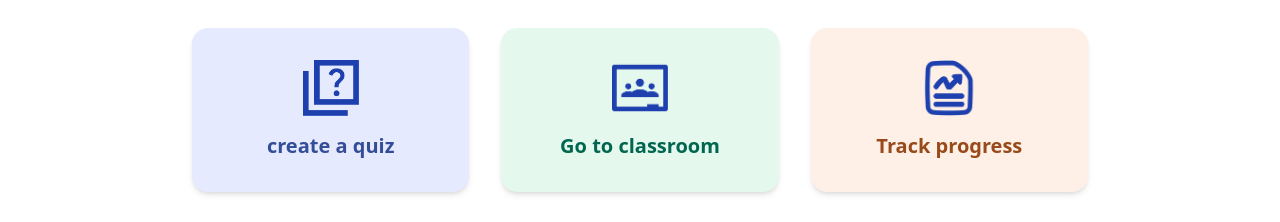
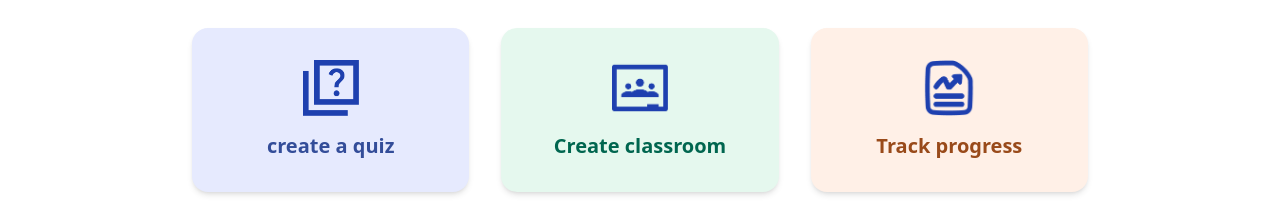
Before and after one commit to vanshika3124/smartsync, a React (Vite) app: page / in a window 1280 px wide. Shown: the part 1040-1262 px from the top of the page. Built offline with nearby package versions, Linux system fonts and the light colour scheme.

Commit message:
fixed leaderboard

```diff
--- a/src/pages/HomePage.jsx
+++ b/src/pages/HomePage.jsx
@@ -90,7 +90,7 @@ const StartTeachingSection = () => {
           </Link>
           <Link to={classroomLink} className="block bg-[#E5F8EE] p-8 rounded-2xl shadow-md hover:shadow-lg transition-shadow text-[#00664F]">
             <img src="/photos/start-classroom.png" alt="Go to classroom" className="w-14 h-14 mx-auto mb-4" />
-            <h3 className="font-semibold text-xl">Go to classroom</h3>
+            <h3 className="font-semibold text-xl">Create classroom</h3>
           </Link>
           <Link to={trackLink} className="block bg-[#FFF0E7] p-8 rounded-2xl shadow-md hover:shadow-lg transition-shadow text-[#994A1A]">
             <img src="/photos/start-track.png" alt="Track progress" className="w-14 h-14 mx-auto mb-4" />
--- a/src/pages/QuizAnalysisPage.jsx
+++ b/src/pages/QuizAnalysisPage.jsx
@@ -42,6 +42,7 @@ const StatCard = ({ title, value, icon, iconBg }) => (
   </div>
 );
 
+// --- 🚀🚀 YEH NAYA COMPONENT HAI 🚀🚀 ---
 // 2. Smart Leaderboard Item (for predicted scores)
 const LeaderboardItem = ({ rank, student }) => (
   <div className="flex items-center justify-between p-4 border-b border-gray-100">
@@ -58,21 +59,22 @@ const LeaderboardItem = ({ rank, student }) => (
     </div>
   </div>
 );
+// --- End of New Component ---
 
-// --- 🚀🚀 YEH HAI ASLI FIX 🚀🚀 ---
+// --- 🚀🚀 YEH UPDATED COMPONENT HAI 🚀🚀 ---
 // 3. Full Submission Item (for actual results)
 const SubmissionItem = ({ submission }) => (
   <tr className="border-b border-gray-200">
     <td className="py-3 px-4 font-medium text-gray-900">{submission.student.name}</td>
     <td className="py-3 px-4 text-gray-600">{submission.student.email}</td>
     <td className="py-3 px-4 font-semibold text-green-600">{submission.totalScore} pts</td>
-    {/* Check if predictedScore exists before calling .toFixed() */}
+    {/* Check if predictedScore exists before showing */}
     <td className="py-3 px-4 font-semibold text-blue-600">
       {submission.predictedScore ? `${submission.predictedScore.toFixed(1)} pts` : 'N/A'}
     </td>
   </tr>
 );
-// --- End of Fix ---
+// --- End of Update ---
 
 
 // --- Chart Data (Placeholders) ---
@@ -96,15 +98,17 @@ function QuizAnalysisPage() {
   const [leaderboard, setLeaderboard] = useState([]);
   const [loading, setLoading] = useState(true);
   const [error, setError] = useState(null);
-  const [leaderboardError, setLeaderboardError] = useState(null); // Added this state
+  const [leaderboardError, setLeaderboardError] = useState(null);
   const navigate = useNavigate();
 
+  // --- 🚀🚀 YEH HAI ASLI FIX 🚀🚀 ---
   useEffect(() => {
     const fetchData = async () => {
       setLoading(true);
       setError(null);
-      setLeaderboardError(null); // Reset error
+      setLeaderboardError(null);
 
+      // Dono APIs ko ek saath call karo
       const resultsPromise = api.get(`/api/quiz/${quizId}/results`);
       const leaderboardPromise = api.get(`/api/quiz/${quizId}/leaderboard`);
 
@@ -127,15 +131,15 @@ function QuizAnalysisPage() {
         setLeaderboard(leaderboardRes.value.data.leaderboard);
       } else {
         console.error("Failed to load leaderboard:", leaderboardRes.reason);
-        setLeaderboardError("Failed to load leaderboard (API 404).");
+        setLeaderboardError("Failed to load leaderboard (API 404 or Error).");
       }
 
       setLoading(false);
     };
     fetchData();
   }, [quizId, navigate]);
+  // --- End of Fix ---
 
-  // --- (Rest of the component is the same) ---
   const getChartData = () => {
     const labels = submissions.map(sub => sub.student.name);
     const data = submissions.map(sub => sub.totalScore);
@@ -203,6 +207,7 @@ function QuizAnalysisPage() {
         />
       </div>
 
+      {/* --- 🚀🚀 ML LEADERBOARD SECTION ADDED 🚀🚀 --- */}
       <section className="mb-8">
         <h2 className="text-3xl font-semibold text-gray-800 mb-6">Smart Leaderboard (Top 3 Predictions)</h2>
         <div className="bg-white p-6 rounded-2xl shadow-lg">
@@ -225,6 +230,8 @@ function QuizAnalysisPage() {
            )}
         </div>
       </section>
+      {/* --- End of Section --- */}
+
 
       <div className="grid grid-cols-1 lg:grid-cols-2 gap-6 mb-8">
         <div className="bg-white p-6 rounded-2xl shadow-lg">
@@ -237,6 +244,7 @@ function QuizAnalysisPage() {
         </div>
       </div>
 
+      {/* --- 🚀🚀 FULL RESULTS TABLE UPDATED 🚀🚀 --- */}
       <section className="bg-white p-6 rounded-2xl shadow-lg mb-8">
         <h3 className="font-semibold text-xl mb-4">All Submissions</h3>
         {error && !submissions.length && <p className="text-red-500">{error}</p>}
```
